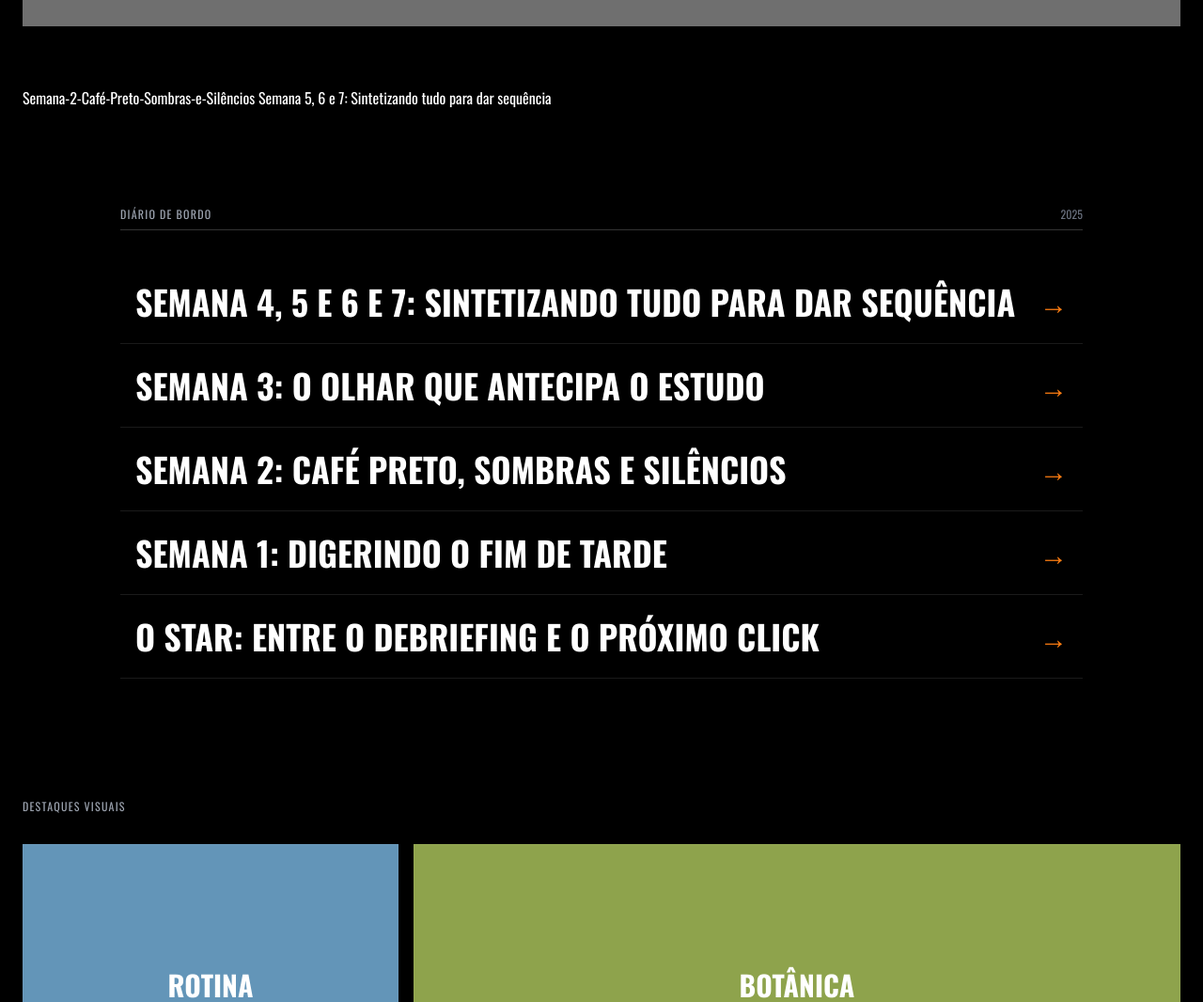
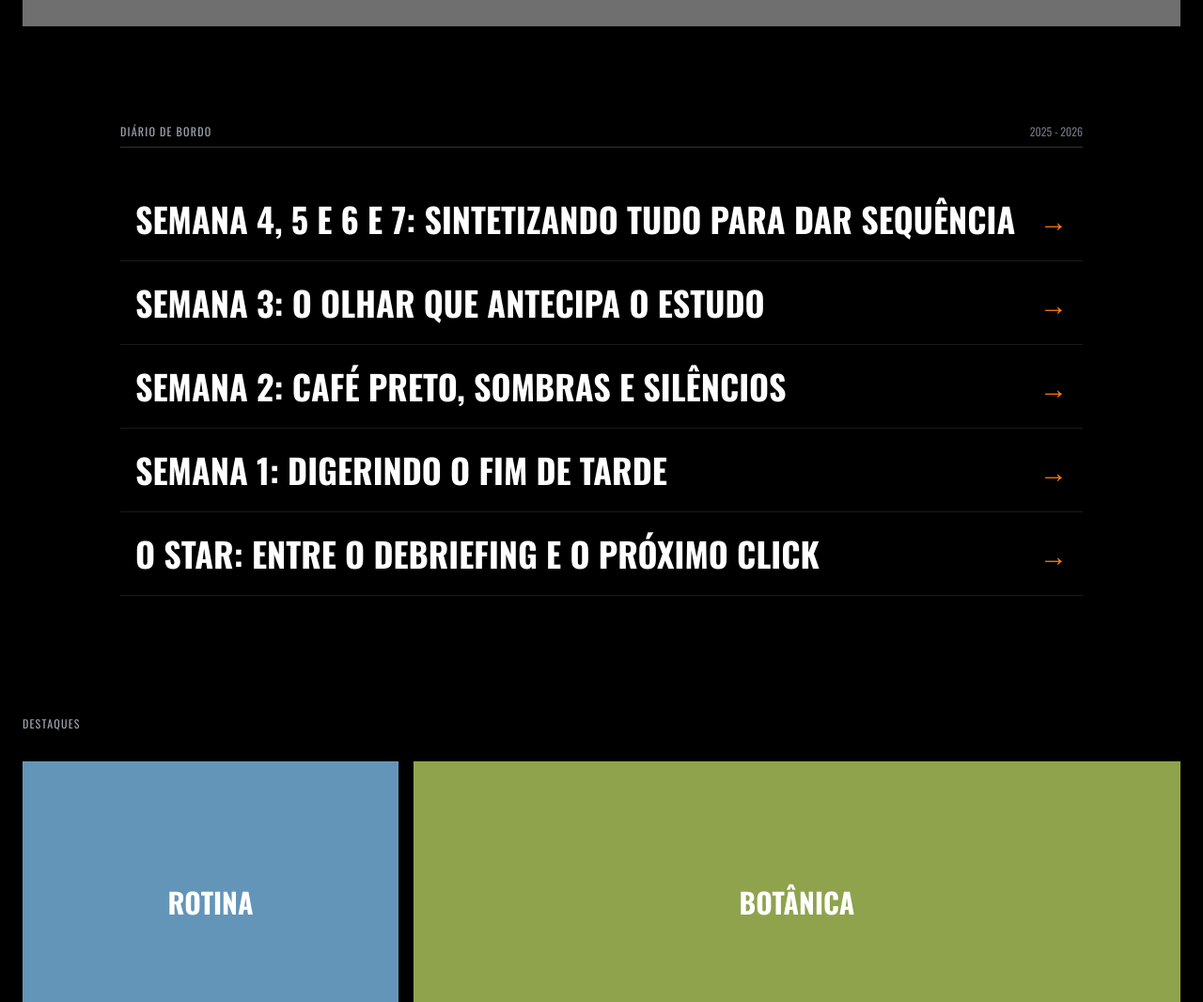
Before and after one commit to ivanfrancajunior/i.frme, an Astro site: page / in a window 1280 px wide. Shown: the part 700-1766 px from the top of the page at 94% size. Built offline with nearby package versions, Linux system fonts and the light colour scheme; Astro itself is replaced by a stand-in of ours; grey boxes are pictures that could not be loaded.

Commit message:
fix/ remove no sense text in hero

```diff
--- a/src/components/home/Hero.astro
+++ b/src/components/home/Hero.astro
@@ -20,7 +20,3 @@
 
 
     <!-- src="https://images.unsplash.com/photo-1709732434866-b2b771ed7e7e?q=80&w=1074&auto=format&fit=crop&ixlib=rb-4.1.0&ixid=M3wxMjA3fDB8MHxwaG90by1wYWdlfHx8fGVufDB8fHx8fA%3D%3D" -->
-
-    Semana-2-Café-Preto-Sombras-e-Silêncios
-
-    Semana 5, 6 e 7: Sintetizando tudo para dar sequência
--- a/src/components/home/MosaicGrid.astro
+++ b/src/components/home/MosaicGrid.astro
@@ -1,7 +1,7 @@
 ---
 ---
 <section id="gallery" class="w-full max-w-7xl mx-auto pt-16 px-4 md:px-0">
-    <span class="text-xs font-sans text-gray-400 uppercase tracking-widest mb-8 block">Destaques Visuais</span>
+    <span class="text-xs font-sans text-gray-400 uppercase tracking-widest mb-8 block">Destaques</span>
 
     <div class="grid grid-cols-1 md:grid-cols-3 gap-4 auto-rows-[300px]">
 
--- a/src/components/home/PostList.astro
+++ b/src/components/home/PostList.astro
@@ -8,7 +8,7 @@ const posts = (await getCollection('posts')).sort(
 <section id="posts" class="flex flex-col w-full max-w-5xl mx-auto mt-10">
     <div class="flex justify-between items-end mb-8 border-b border-white/20 pb-2">
         <span class="text-xs font-sans text-gray-400 uppercase tracking-widest">DIÁRIO DE BORDO</span>
-        <span class="text-xs font-sans text-gray-500">2025</span>
+        <span class="text-xs font-sans text-gray-500">2025 - 2026</span>
     </div>
 
     <div class="flex flex-col font-condensed text-2xl md:text-4xl uppercase">
```
